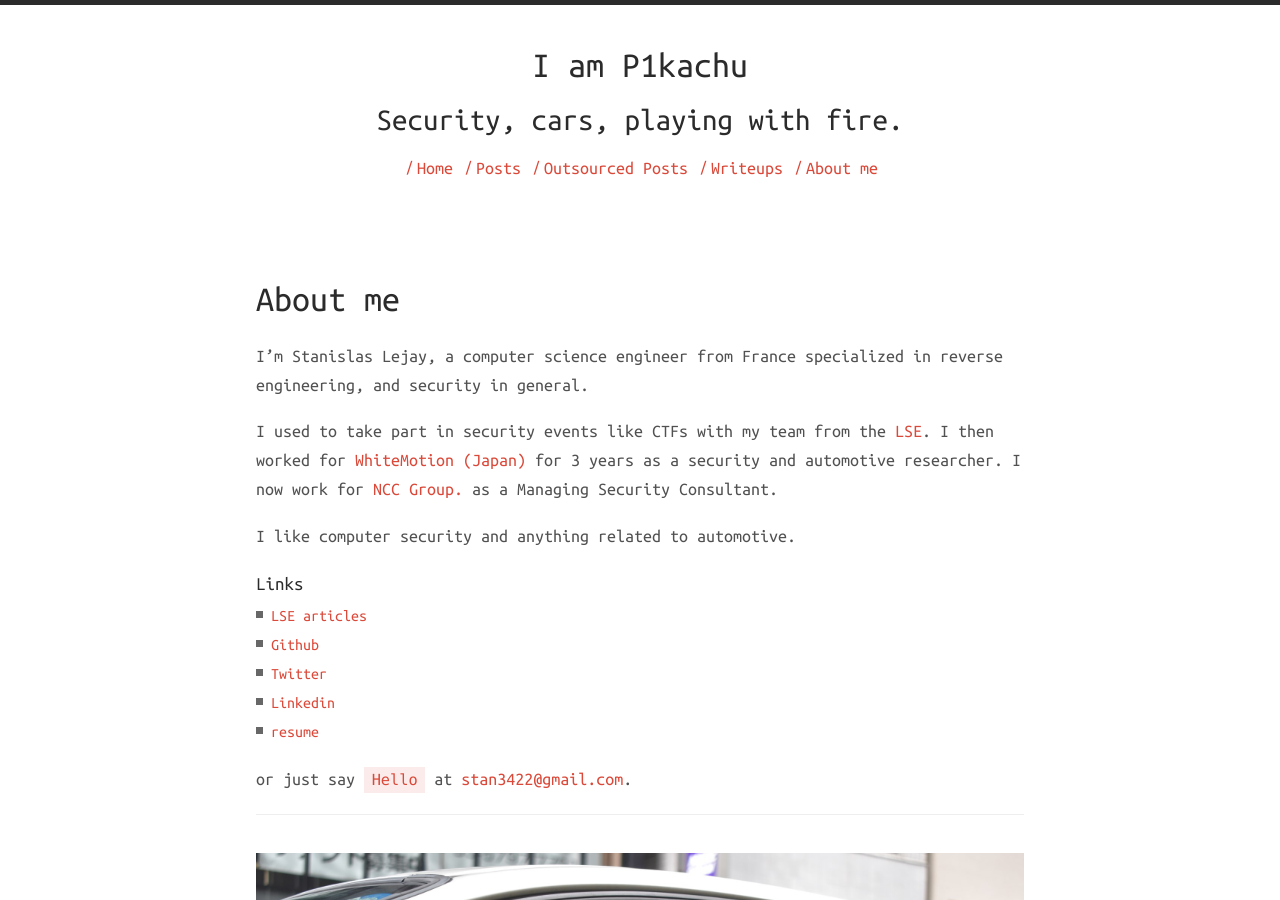
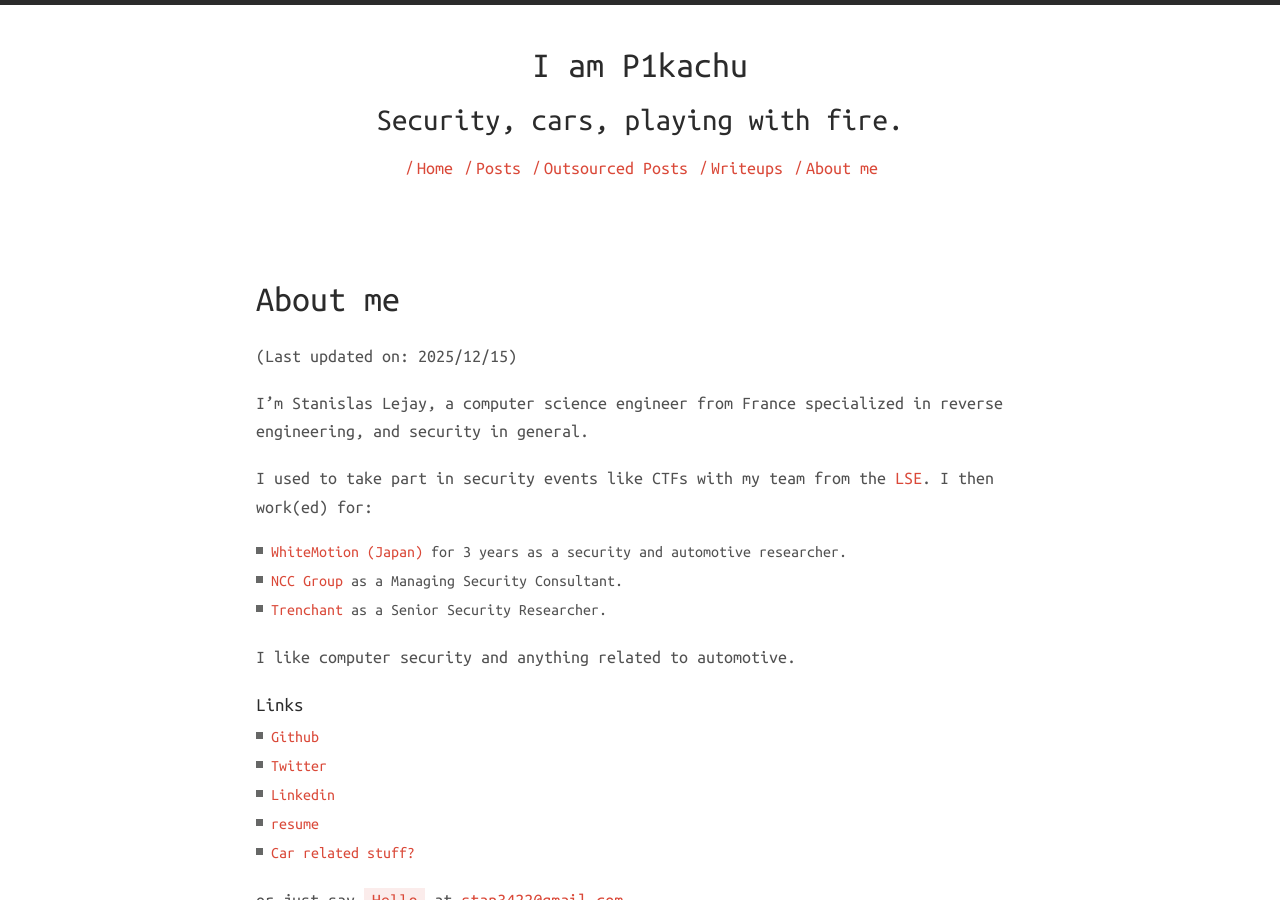
Before and after one commit to P1kachu/p1kachu.github.io, a Jekyll site: the page built from about.md, in a window 1280 px wide and 900 px high. Built offline with Jekyll 4.4.1, drawn with Linux system fonts in a browser that asks for light colours; nearby versions of some CDN libraries.

Commit message:
Update about and resume
Signed-off-by: Stanislas Lejay <p1kachu@lse.epita.fr>

```diff
--- a/about.md
+++ b/about.md
@@ -4,22 +4,28 @@ title: About me
 permalink: /about/
 ---
 
+(Last updated on: 2025/12/15)
+
 I'm Stanislas Lejay, a computer science engineer from France specialized in
 reverse engineering, and security in general.
 
 I used to take part in security events like CTFs with my team from the
-[LSE](http://www.lse.epita.fr). I then worked for [WhiteMotion (Japan)](http://www.white-motion.com/) for 3 years as a security and automotive researcher. I now work for [NCC Group.](https://www.nccgroup.com/jp/) as a Managing Security Consultant.
+[LSE](http://www.lse.epita.fr).
+I then work(ed) for:
+- [WhiteMotion (Japan)](http://www.white-motion.com/) for 3 years as a security and automotive researcher.
+- [NCC Group](https://www.nccgroup.com/jp/) as a Managing Security Consultant.
+- [Trenchant](https://www.l3harris.com/all-capabilities/trenchant) as a Senior Security Researcher.
 
 I like computer security and anything related to automotive.
 
 
 ###### Links
 
-- [LSE articles][articles-lse]
 - [Github][github]
 - [Twitter][Twitter]
 - [Linkedin][linkedin]
 - [resume](/assets/resume.pdf)
+- [Car related stuff?][kaeruzoku]
 
 or just say `Hello` at [{{ site.p1kachu.author.email }}](mailto:{{ site.p1kachu.author.email }}).
 
@@ -30,6 +36,4 @@ or just say `Hello` at [{{ site.p1kachu.author.email }}](mailto:{{ site.p1kachu.
 [github]:    https://github.com/p1kachu
 [twitter]:   https://twitter.com/0xp1kachu
 [linkedin]:  https://fr.linkedin.com/in/p1kachu
-[blog]:      https://blog.lse.epita.fr/
-[ctf]:       https://ctf.lse.epita.fr/
-[articles-lse]: https://blog.lse.epita.fr/authors/p1kachu/index.html
+[kaeruzoku]:  https://www.youtube.com/@Kaeruzoku
```
Also changed, not shown: 1 other file.
